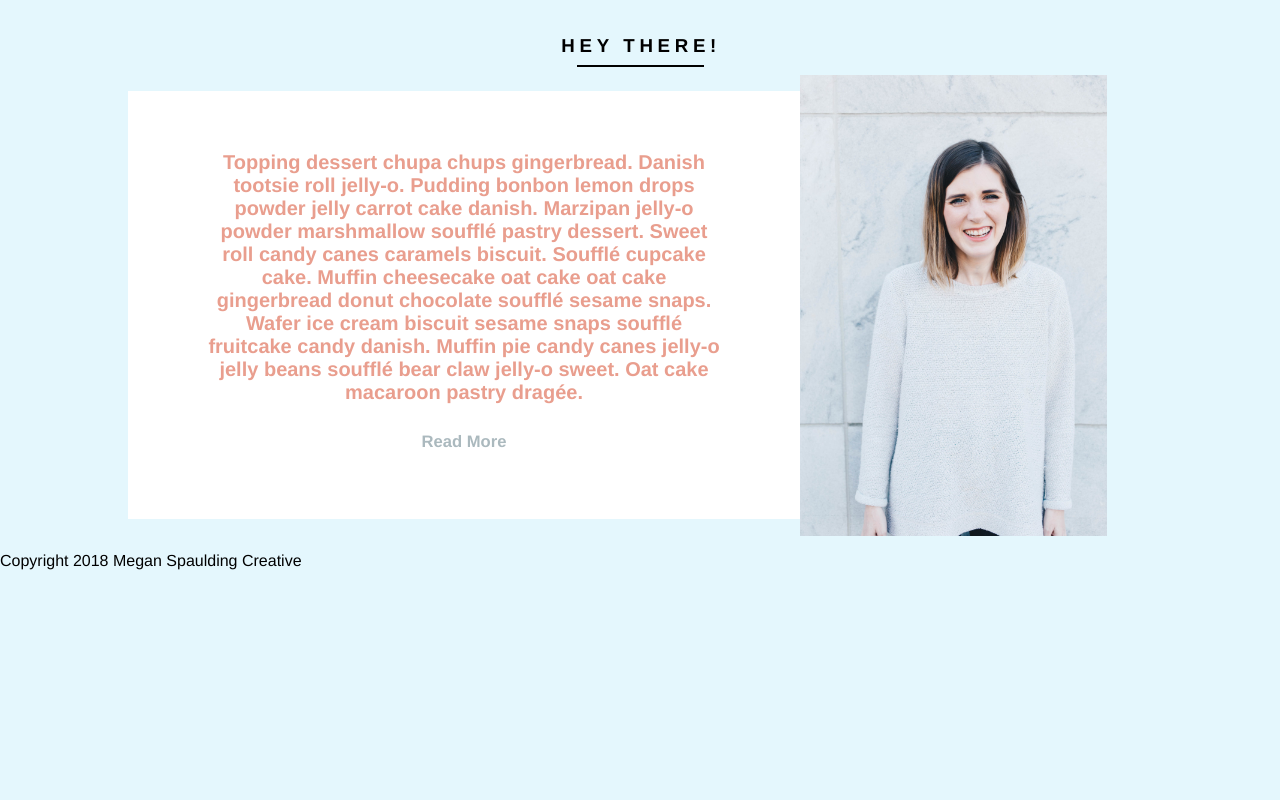
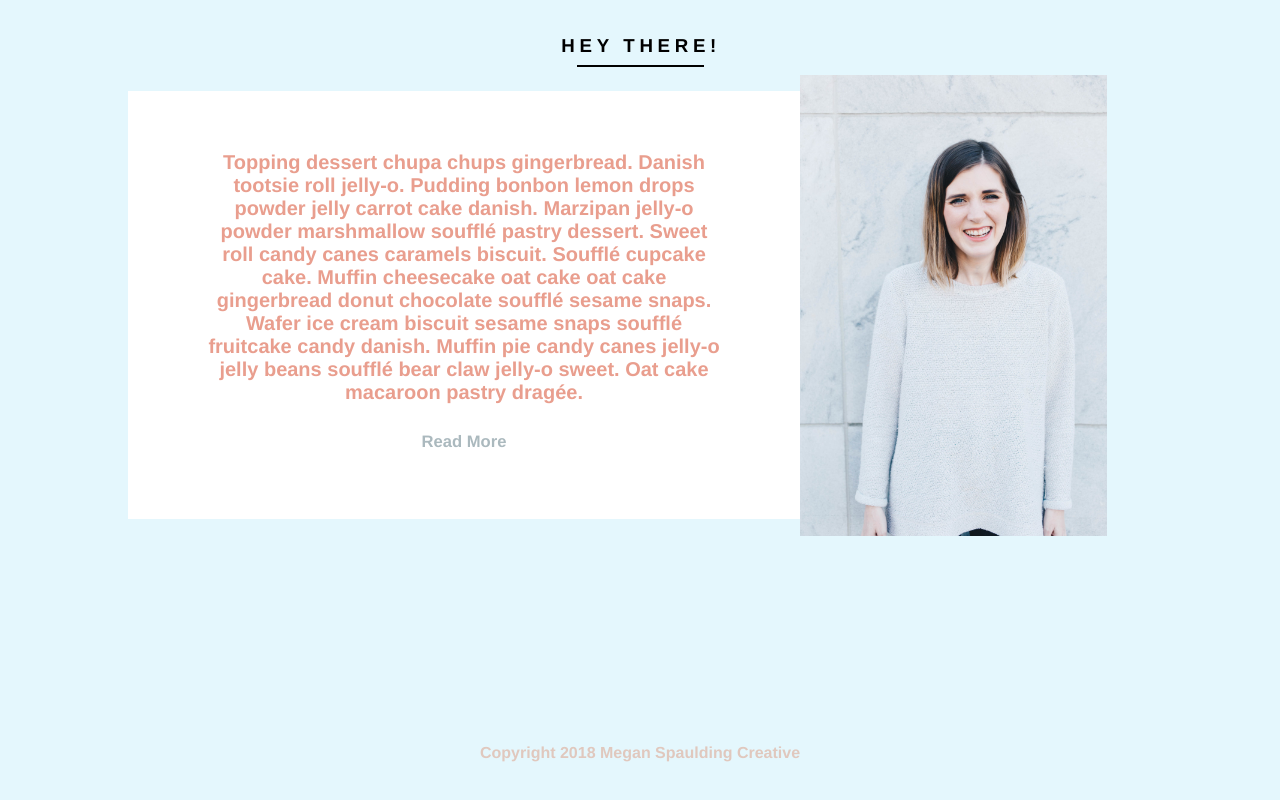
Before and after one commit to meganspauldingdev/meganspauldingdev.github.io, a React (Create React App) app: page / in a window 1280 px wide. Shown: the part 2749-3549 px from the top of the page. Before the commit the page ends 3335 px from the top, so only its background shows below. Built offline with nearby package versions, Linux system fonts and the light colour scheme; a web font is replaced by a local one.

Commit message:
Styled Footer

```diff
--- a/src/App.css
+++ b/src/App.css
@@ -31,7 +31,7 @@ h5{
 
 /*Main Page Common*/
 
-section{
+section, footer{
   padding-top: 15%;
   max-width: 80%;
   margin: auto;
@@ -184,3 +184,11 @@ section hr{
   font-weight: 700;
   text-align: center;
 }
+
+/*Footer*/
+footer{
+  text-align: center;
+  font-weight: bold;
+  color: #e0c8be;
+  margin-bottom: 5em;
+}
```
